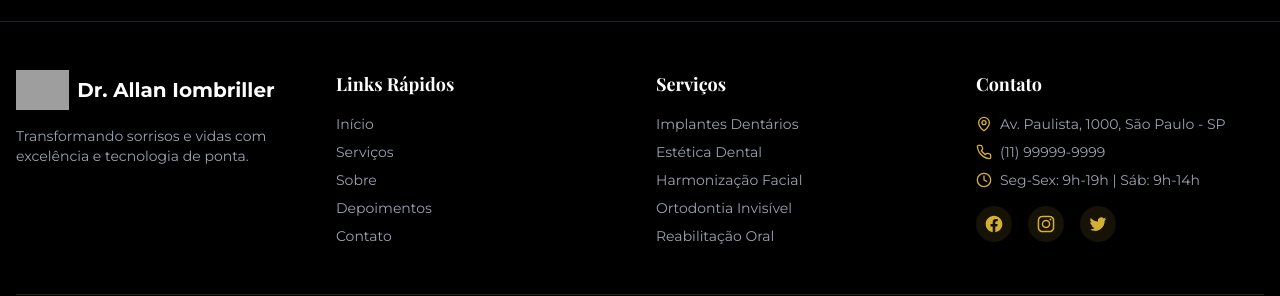
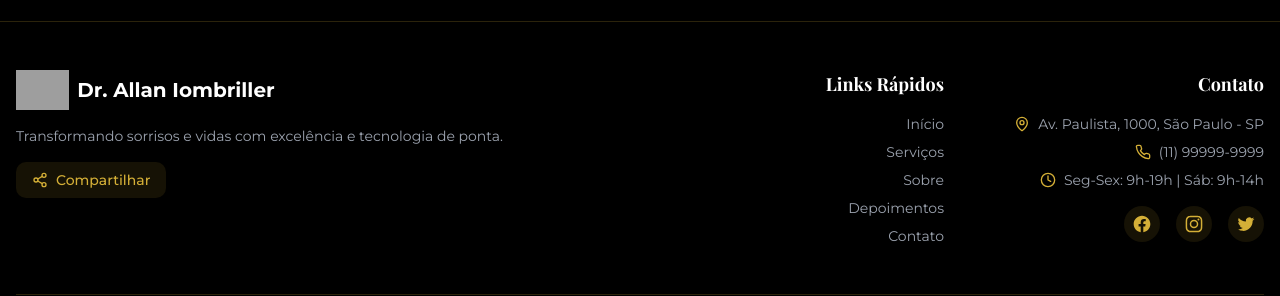
Before and after one commit to Acaj0/Allan-Iombriller, a Next.js app: page / in a window 1280 px wide. Shown: the part 4625-4921 px from the top of the page. Built offline with nearby package versions, Linux system fonts and the light colour scheme; grey boxes are pictures that could not be loaded.

Commit message:
Footer alterado com botão de compartilhar.

```diff
--- a/components/footer.tsx
+++ b/components/footer.tsx
@@ -1,6 +1,6 @@
 import Image from "next/image"
 import Link from "next/link"
-import { MapPin, Phone, Clock } from "lucide-react"
+import { MapPin, Phone, Clock, Share2 } from "lucide-react"
 
 export default function Footer() {
   const currentYear = new Date().getFullYear()
@@ -11,14 +11,6 @@ export default function Footer() {
     { name: "Sobre", href: "#about" },
     { name: "Depoimentos", href: "#testimonials" },
     { name: "Contato", href: "#contact" },
-  ]
-
-  const services = [
-    { name: "Implantes Dentários", href: "#services" },
-    { name: "Estética Dental", href: "#services" },
-    { name: "Harmonização Facial", href: "#services" },
-    { name: "Ortodontia Invisível", href: "#services" },
-    { name: "Reabilitação Oral", href: "#services" },
   ]
 
   const contactInfo = [
@@ -68,8 +60,8 @@ export default function Footer() {
   return (
     <footer className="border-t border-gold/20 bg-black py-12">
       <div className="container px-4">
-        <div className="grid gap-8 md:grid-cols-3 lg:grid-cols-4">
-          <div>
+        <div className="grid gap-8 md:grid-cols-12">
+          <div className="md:col-span-6 lg:col-span-7">
             <Link className="flex items-center space-x-2" href="/">
               <Image
                 src="https://hebbkx1anhila5yf.public.blob.vercel-storage.com/WhatsApp_Image_2025-02-24_at_22.23.48_433d7aba-removebg-preview-EhbeTs9I1wT6EzcEEBIO1fojxPCxT4.png"
@@ -78,16 +70,23 @@ export default function Footer() {
                 height={40}
                 className="h-10 w-auto"
               />
-              <span className=" text-xl font-bold text-white">Dr. Allan Iombriller</span>
+              <span className="text-xl font-bold text-white">Dr. Allan Iombriller</span>
             </Link>
             <p className="mt-4 text-sm text-gray-400">
               Transformando sorrisos e vidas com excelência e tecnologia de ponta.
             </p>
+            <Link
+              href="/share"
+              className="mt-4 inline-flex items-center space-x-2 rounded-md bg-gold/10 px-4 py-2 text-sm font-medium text-gold transition-colors hover:bg-gold/20"
+            >
+              <Share2 className="h-4 w-4" />
+              <span>Compartilhar</span>
+            </Link>
           </div>
 
-          <div>
-            <h3 className="mb-4 font-serif text-lg font-bold">Links Rápidos</h3>
-            <ul className="space-y-2 text-sm">
+          <div className="md:col-span-3 lg:col-span-2 md:text-right">
+            <h3 className="mb-4 font-serif text-lg font-bold md:text-right">Links Rápidos</h3>
+            <ul className="space-y-2 text-sm md:text-right">
               {quickLinks.map((link, index) => (
                 <li key={index}>
                   <Link className="text-gray-400 hover:text-gold" href={link.href}>
@@ -98,30 +97,17 @@ export default function Footer() {
             </ul>
           </div>
 
-          <div>
-            <h3 className="mb-4 font-serif text-lg font-bold">Serviços</h3>
-            <ul className="space-y-2 text-sm">
-              {services.map((service, index) => (
-                <li key={index}>
-                  <Link className="text-gray-400 hover:text-gold" href={service.href}>
-                    {service.name}
-                  </Link>
-                </li>
-              ))}
-            </ul>
-          </div>
-
-          <div>
-            <h3 className="mb-4 font-serif text-lg font-bold">Contato</h3>
-            <ul className="space-y-2 text-sm">
+          <div className="md:col-span-3 lg:col-span-3 md:text-right">
+            <h3 className="mb-4 font-serif text-lg font-bold md:text-right">Contato</h3>
+            <ul className="space-y-2 text-sm md:text-right">
               {contactInfo.map((info, index) => (
-                <li key={index} className="flex items-center space-x-2">
+                <li key={index} className="flex md:justify-end items-center space-x-2">
                   {info.icon}
                   <span className="text-gray-400">{info.text}</span>
                 </li>
               ))}
             </ul>
-            <div className="mt-4 flex space-x-4">
+            <div className="mt-4 flex space-x-4 md:justify-end">
               {socialLinks.map((social, index) => (
                 <Link key={index} href={social.href} className="rounded-full bg-gold/10 p-2 text-gold hover:bg-gold/20">
                   {social.icon}
```
